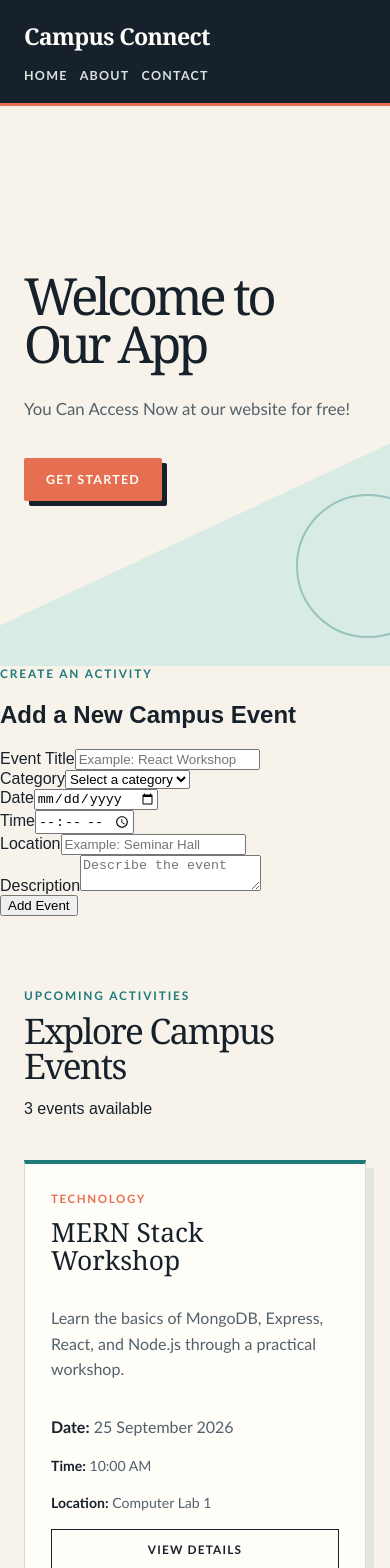
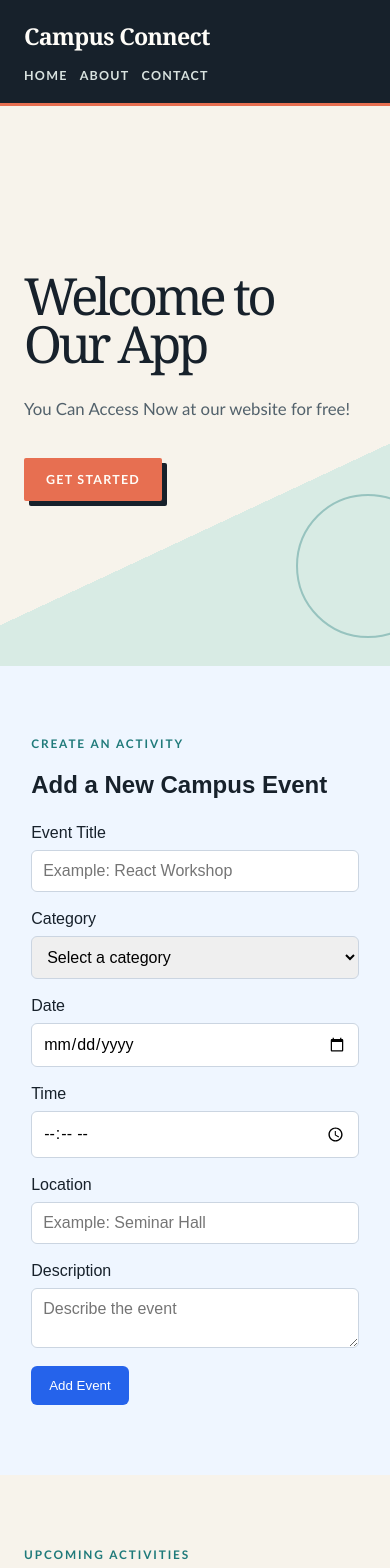
Before and after one commit to Hitesh2006403/MERN-Fullstack, a React (Vite) app: page / in a window 390 px wide. Shown: the top 1568 px of the page. Built offline with nearby package versions, Linux system fonts and the light colour scheme.

Commit message:
new files

```diff
--- a/src/App.css
+++ b/src/App.css
@@ -329,3 +329,62 @@ body {
 .hero{
   padding: 72px 24px;
 }
+.event-form-section{
+  max-width: 1200px;
+  margin:auto;
+  padding:70px 8%;
+  background-color: #eff6ff;
+}
+.event-form section h2{
+  margin-top: 8px;
+  color:#0f172a
+}
+.event-form{
+  display:grid;
+  grid-template-columns:repeat(2,1fr);
+  gap:18px;
+  margin-top: 25px;
+}
+.form-group{
+  display:flex;
+  flex-direction: column;
+  gap:8px;
+}
+.full-width{
+  grid-column:1/-1;
+}
+.form-group input,
+.form-group select,
+.form-group textarea{
+  padding:11px;
+  border:1px solid #cbd5e1;
+  border-radius:6px;
+  font:inherit;
+}
+.font-group textarea{
+  min-height:110px;
+  resize:vertical;
+}
+.submit-button{
+  width:fit-content;
+  padding:12px 18px;
+  border:none;
+  border-radius:6px;
+  background-color: #2563eb;
+  color:white;
+  cursor:pointer;
+}
+.form-error{
+  grid-column:1/-1;
+  margin:0;
+  color:#dc2626;
+  font-weight:bold;
+}
+@media(max-width:700px){
+  .event-form{
+    grid-template-columns:1fr;
+  }
+  .full-width{
+    grid-column:auto;
+  }
+}
```
